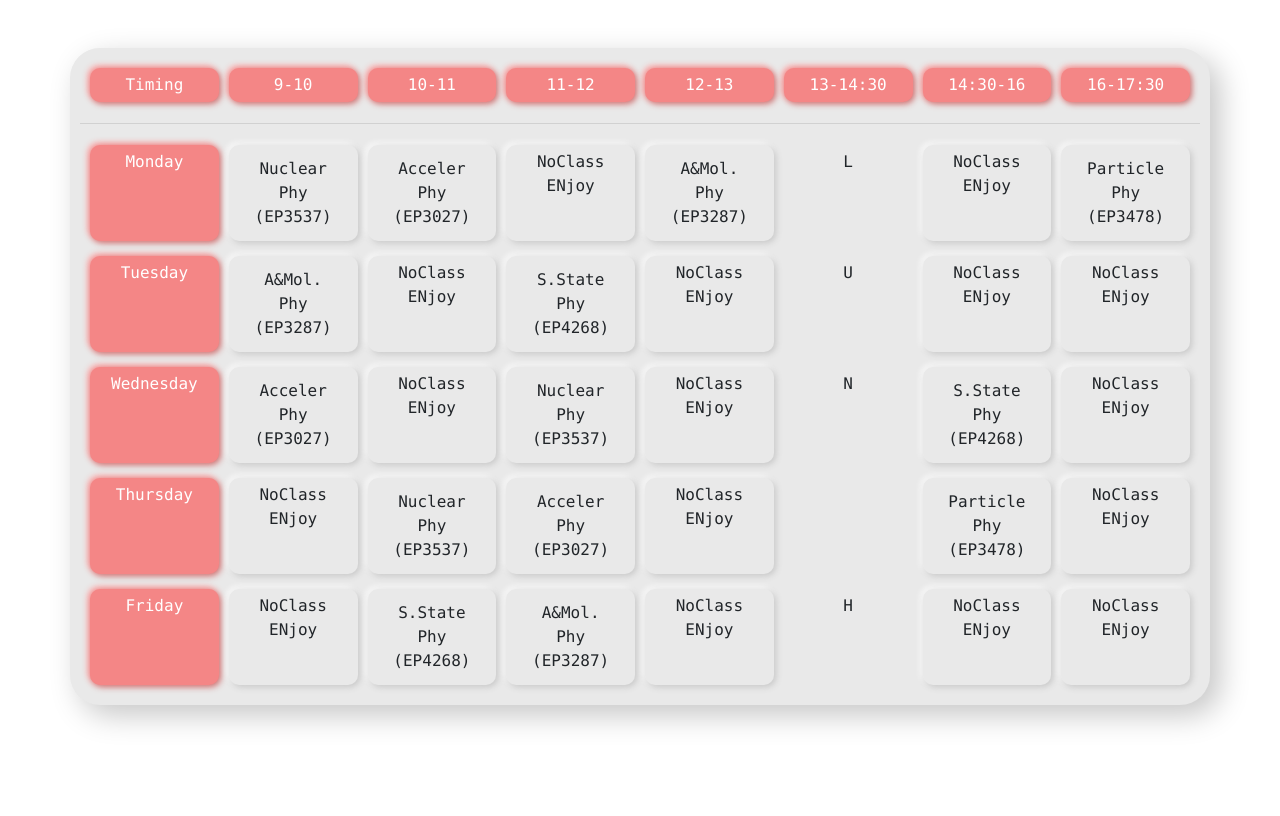
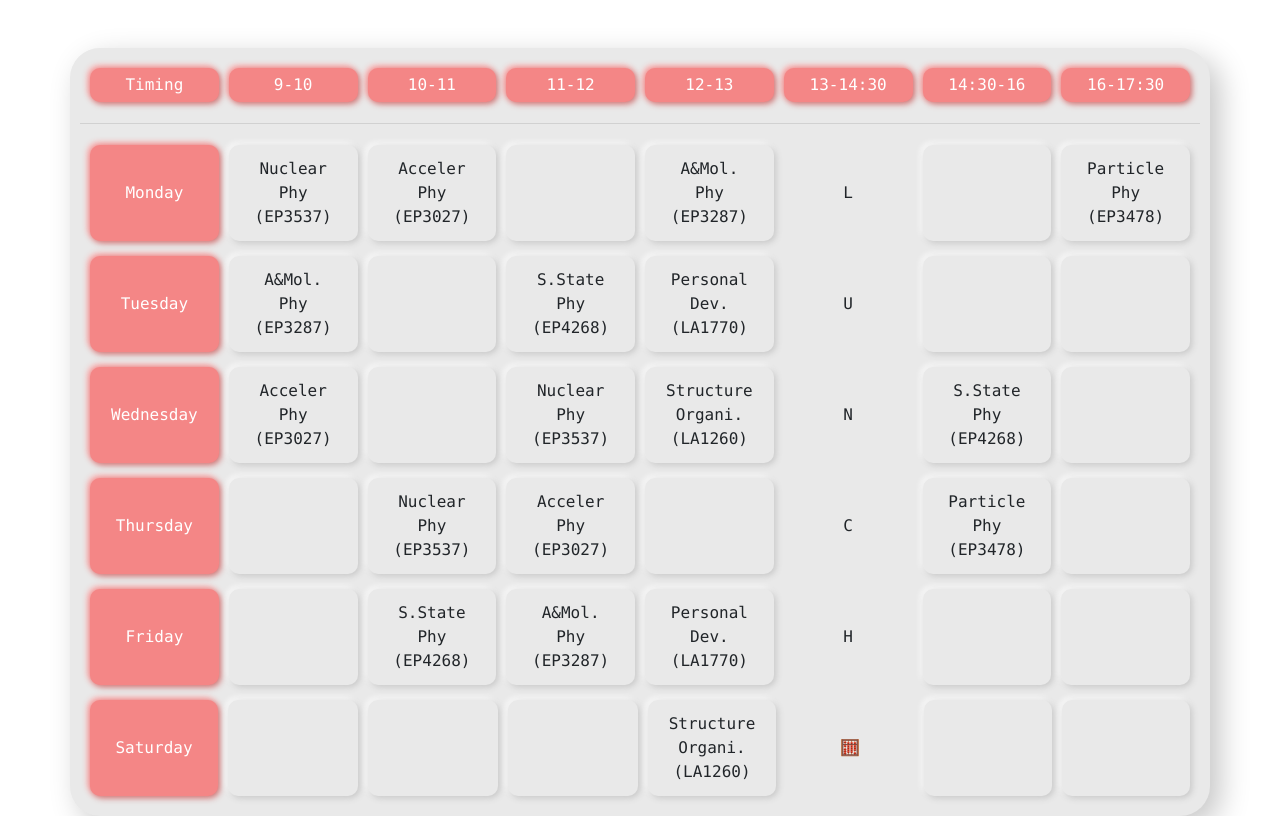
Before and after one commit to MrutyunjayaBehera/ep18tt, a plain HTML site: page index.html in a window 1280 px wide. Drawn offline with nearby package versions, Linux system fonts and the light colour scheme.

Commit message:
added per dev

```diff
--- a/index.html
+++ b/index.html
@@ -1,14 +1,17 @@
 <!DOCTYPE html>
 <html lang="en">
+
 <head>
   <meta charset="UTF-8">
   <meta http-equiv="X-UA-Compatible" content="IE=edge">
   <meta name="viewport" content="width=device-width, initial-scale=1.0">
+  <link rel="icon" href="https://cdn.iconscout.com/icon/premium/png-512-thumb/timetable-2058324-1731940.png">
   <link rel="stylesheet" href="https://cdn.jsdelivr.net/npm/bootstrap@4.6.0/dist/css/bootstrap.min.css"
     integrity="sha384-B0vP5xmATw1+K9KRQjQERJvTumQW0nPEzvF6L/Z6nronJ3oUOFUFpCjEUQouq2+l" crossorigin="anonymous">
   <link rel="stylesheet" href="styles.css">
   <title>Timetable</title>
 </head>
+
 <body>
   <div class="container mt-5">
     <div class="row stable">
@@ -22,65 +25,101 @@
       <div class="col st">16-17:30</div>
     </div>
     <hr>
+    <!-- ------------------------------------------------- -->
     <div class="row">
       <div class="col st">Monday</div>
-      <div class="col sa"><a href="https://meet.google.com/lookup/cfjxawp4t2?authuser=0&hs=179" target="_blank" class="btn">Nuclear Phy (EP3537)</a></div>
-      <div class="col sb"><a href="http://meet.google.com/dyo-pqgn-djo" target="_blank" class="btn">Acceler Phy (EP3027)</a></div>
-      <div class="col sc">NoClass ENjoy</div>
-      <div class="col sd"><a href="http://meet.google.com/jsp-ajia-jze" target="_blank" class="btn">A&Mol. Phy (EP3287)</a></div>
-      <div class="col">L</div>
-      <div class="col sp">NoClass ENjoy</div>
-      <div class="col sq"><a href="https://meet.google.com/lookup/aokypo3q7t?authuser=0&hs=179" target="_blank" class="btn">Particle Phy (EP3478)</a></div>
+      <div class="col sa"><a href="https://meet.google.com/lookup/cfjxawp4t2?authuser=0&hs=179" target="_blank"
+          class="btn">Nuclear Phy (EP3537)</a></div>
+      <div class="col sb"><a href="http://meet.google.com/dyo-pqgn-djo" target="_blank" class="btn">Acceler Phy
+          (EP3027)</a></div>
+      <div class="col sc"></div>
+      <div class="col sd"><a href="http://meet.google.com/jsp-ajia-jze" target="_blank" class="btn">A&Mol. Phy
+          (EP3287)</a></div>
+      <div class="col d-flex justify-content-center align-items-center">L</div>
+      <div class="col sp"></div>
+      <div class="col sq"><a href="https://meet.google.com/lookup/aokypo3q7t?authuser=0&hs=179" target="_blank"
+          class="btn">Particle Phy (EP3478)</a></div>
     </div>
+    <!-- ------------------------------------------------- -->
     <div class="row">
       <div class="col st">Tuesday</div>
-      <div class="col sd"><a href="http://meet.google.com/jsp-ajia-jze" target="_blank" class="btn">A&Mol. Phy (EP3287)</a></div>
-      <div class="col sa">NoClass ENjoy</div>
-      <div class="col sf"><a href="https://meet.google.com/lookup/ck6qfw2c3z?authuser=0&hs=179" target="_blank" class="btn">S.State Phy (EP4268)</a></div>
-      <div class="col sa">NoClass ENjoy</div>
-      <div class="col">U</div>
-      <div class="col sa">NoClass ENjoy</div>
-      <div class="col sa">NoClass ENjoy</div>
+      <div class="col sd"><a href="http://meet.google.com/jsp-ajia-jze" target="_blank" class="btn">A&Mol. Phy
+          (EP3287)</a></div>
+      <div class="col se"></div>
+      <div class="col sf"><a href="https://meet.google.com/lookup/ck6qfw2c3z?authuser=0&hs=179" target="_blank"
+          class="btn">S.State Phy (EP4268)</a></div>
+      <div class="col sg"><a href="https://www.google.com/url?q=https://teams.microsoft.com/l/meetup-join/19%253ameeting_YzdhYzQzYWQtOWIyNi00MmE4LWJmZjktYjFhMmJkZWQ0ODg4%2540thread.v2/0?context%3D%257b%2522Tid%2522%253a%25222f057da9-71e5-4402-9d02-954621afa5a6%2522%252c%2522Oid%2522%253a%2522e3c966e6-5904-4c17-bbcc-05d49cd6e21c%2522%257d&sa=D&source=calendar&ust=1629536724338881&usg=AOvVaw0x4wSIuje9luJF2cEm0gRd"
+          target="_blank" class="btn">Personal Dev. (LA1770)</a></div>
+      <div class="col d-flex justify-content-center align-items-center">U</div>
+      <div class="col sa"></div>
+      <div class="col sa"></div>
     </div>
+    <!-- ------------------------------------------------------- -->
     <div class="row">
       <div class="col st">Wednesday</div>
-      <div class="col sb"><a href="http://meet.google.com/dyo-pqgn-djo" target="_blank" class="btn">Acceler Phy (EP3027)</a></div>
-      <div class="col sa">NoClass ENjoy</div>
-      <div class="col sa"><a href="https://meet.google.com/lookup/cfjxawp4t2?authuser=0&hs=179" target="_blank" class="btn">Nuclear Phy (EP3537)</a></div>
-      <div class="col sa">NoClass ENjoy</div>
-      <div class="col">N</div>
-      <div class="col sf"><a href="https://meet.google.com/lookup/ck6qfw2c3z?authuser=0&hs=179" target="_blank" class="btn">S.State Phy (EP4268)</a></div>
-      <div class="col sa">NoClass ENjoy</div>
+      <div class="col sb"><a href="http://meet.google.com/dyo-pqgn-djo" target="_blank" class="btn">Acceler Phy
+          (EP3027)</a></div>
+      <div class="col sa"></div>
+      <div class="col sa"><a href="https://meet.google.com/lookup/cfjxawp4t2?authuser=0&hs=179" target="_blank"
+          class="btn">Nuclear Phy (EP3537)</a></div>
+      <div class="col sg"><a href="" target="_blank" class="btn">Structure Organi. (LA1260)</a></div>
+      <div class="col d-flex justify-content-center align-items-center">N</div>
+      <div class="col sf"><a href="https://meet.google.com/lookup/ck6qfw2c3z?authuser=0&hs=179" target="_blank"
+          class="btn">S.State Phy (EP4268)</a></div>
+      <div class="col sa"></div>
     </div>
+    <!-- ---------------------------------------------------------- -->
     <div class="row">
       <div class="col st">Thursday</div>
-      <div class="col sa">NoClass ENjoy</div>
-      <div class="col sa"><a href="https://meet.google.com/lookup/cfjxawp4t2?authuser=0&hs=179" target="_blank" class="btn">Nuclear Phy (EP3537)</a></div>
-      <div class="col sb"><a href="http://meet.google.com/dyo-pqgn-djo" target="_blank" class="btn">Acceler Phy (EP3027)</a></div>
-      <div class="col sa">NoClass ENjoy</div>
-      <div class="col"></div>
-      <div class="col sq"><a href="https://meet.google.com/lookup/aokypo3q7t?authuser=0&hs=179" target="_blank" class="btn">Particle Phy (EP3478)</a></div>
-      <div class="col sa">NoClass ENjoy</div>
+      <div class="col sa"></div>
+      <div class="col sa"><a href="https://meet.google.com/lookup/cfjxawp4t2?authuser=0&hs=179" target="_blank"
+          class="btn">Nuclear Phy (EP3537)</a></div>
+      <div class="col sb"><a href="http://meet.google.com/dyo-pqgn-djo" target="_blank" class="btn">Acceler Phy
+          (EP3027)</a></div>
+      <div class="col sa"></div>
+      <div class="col d-flex justify-content-center align-items-center">C</div>
+      <div class="col sq"><a href="https://meet.google.com/lookup/aokypo3q7t?authuser=0&hs=179" target="_blank"
+          class="btn">Particle Phy (EP3478)</a></div>
+      <div class="col sa"></div>
     </div>
+    <!-- --------------------------------------------------------- -->
     <div class="row">
       <div class="col st">Friday</div>
-      <div class="col sa">NoClass ENjoy</div>
-      <div class="col sf"><a href="https://meet.google.com/lookup/ck6qfw2c3z?authuser=0&hs=179" target="_blank" class="btn">S.State Phy (EP4268)</a></div>
-      <div class="col sd"><a href="http://meet.google.com/jsp-ajia-jze" target="_blank" class="btn">A&Mol. Phy (EP3287)</a></div>
-      <div class="col sa">NoClass ENjoy</div>
-      <div class="col">H</div>
-      <div class="col sa">NoClass ENjoy</div>
-      <div class="col sa">NoClass ENjoy</div>
+      <div class="col sa"></div>
+      <div class="col sf"><a href="https://meet.google.com/lookup/ck6qfw2c3z?authuser=0&hs=179" target="_blank"
+          class="btn">S.State Phy (EP4268)</a></div>
+      <div class="col sd"><a href="http://meet.google.com/jsp-ajia-jze" target="_blank" class="btn">A&Mol. Phy
+          (EP3287)</a></div>
+      <div class="col sg"><a href="https://www.google.com/url?q=https://teams.microsoft.com/l/meetup-join/19%253ameeting_YzdhYzQzYWQtOWIyNi00MmE4LWJmZjktYjFhMmJkZWQ0ODg4%2540thread.v2/0?context%3D%257b%2522Tid%2522%253a%25222f057da9-71e5-4402-9d02-954621afa5a6%2522%252c%2522Oid%2522%253a%2522e3c966e6-5904-4c17-bbcc-05d49cd6e21c%2522%257d&sa=D&source=calendar&ust=1629536724338881&usg=AOvVaw0x4wSIuje9luJF2cEm0gRd"
+          target="_blank" class="btn">Personal Dev. (LA1770)</a></div>
+      <div class="col d-flex justify-content-center align-items-center">H</div>
+      <div class="col sa"></div>
+      <div class="col sa"></div>
+    </div>
+    <!-- --------------------------------------------------------- -->
+    <div class="row">
+      <div class="col st">Saturday</div>
+      <div class="col sa btn"></div>
+      <div class="col sf btn"></div>
+      <div class="col sd btn"></div>
+      <div class="col sg"><a href="" target="_blank" class="btn">Structure Organi. (LA1260)</a></div>
+      <div class="col d-flex justify-content-center align-items-center"> 🧮  </div>
+      <div class="col sa"></div>
+      <div class="col sa"></div>
     </div>
   </div>
 
 
   <script src="https://code.jquery.com/jquery-3.5.1.slim.min.js"
-    integrity="sha384-DfXdz2htPH0lsSSs5nCTpuj/zy4C+OGpamoFVy38MVBnE+IbbVYUew+OrCXaRkfj" crossorigin="anonymous"></script>
+    integrity="sha384-DfXdz2htPH0lsSSs5nCTpuj/zy4C+OGpamoFVy38MVBnE+IbbVYUew+OrCXaRkfj"
+    crossorigin="anonymous"></script>
   <script src="https://cdn.jsdelivr.net/npm/popper.js@1.16.1/dist/umd/popper.min.js"
-    integrity="sha384-9/reFTGAW83EW2RDu2S0VKaIzap3H66lZH81PoYlFhbGU+6BZp6G7niu735Sk7lN" crossorigin="anonymous"></script>
+    integrity="sha384-9/reFTGAW83EW2RDu2S0VKaIzap3H66lZH81PoYlFhbGU+6BZp6G7niu735Sk7lN"
+    crossorigin="anonymous"></script>
   <script src="https://cdn.jsdelivr.net/npm/bootstrap@4.6.0/dist/js/bootstrap.min.js"
-    integrity="sha384-+YQ4JLhjyBLPDQt//I+STsc9iw4uQqACwlvpslubQzn4u2UU2UFM80nGisd026JF" crossorigin="anonymous"></script>
+    integrity="sha384-+YQ4JLhjyBLPDQt//I+STsc9iw4uQqACwlvpslubQzn4u2UU2UFM80nGisd026JF"
+    crossorigin="anonymous"></script>
   <script type="text/javascript" src="main.js"></script>
-  </body>
+</body>
+
 </html>
--- a/styles.css
+++ b/styles.css
@@ -34,6 +34,9 @@ body{
   background: #f48686;
   box-shadow: 2px 2px 6px #cf7272,
   -2px -2px 6px #ff9a9a;
+  display: flex;
+  justify-content: center;
+  align-items: center;
 }
 
 .sa{
```
